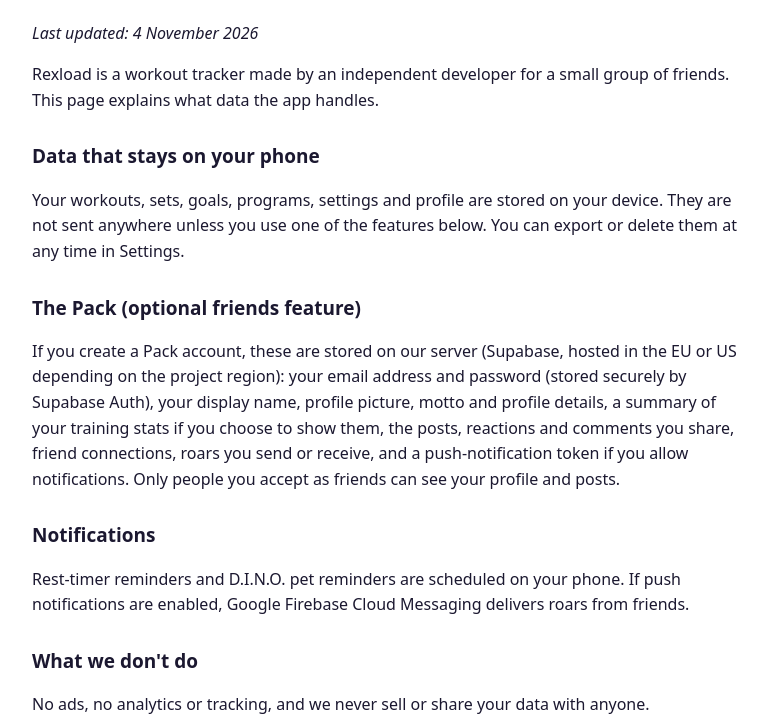
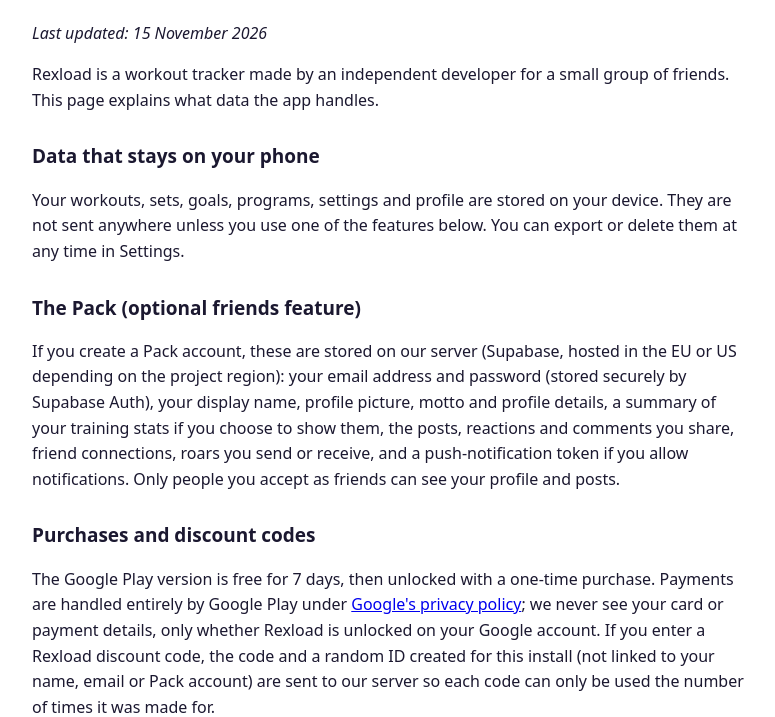
Before and after one commit to actualraptor/rexload-privacy, a plain HTML site: page index.html in a window 1280 px wide. Shown: the part 83-800 px from the top of the page, without its empty margins (248-1023 px from the left). Drawn offline with Linux system fonts and the light colour scheme.

Commit message:
Privacy policy: purchases and discount codes

```diff
--- a/index.html
+++ b/index.html
@@ -1,16 +1,18 @@
 <!doctype html><html lang="en"><head><meta charset="utf-8"><meta name="viewport" content="width=device-width,initial-scale=1"><title>Rexload privacy policy</title>
 <style>body{font:16px/1.6 system-ui,sans-serif;max-width:720px;margin:40px auto;padding:0 18px;color:#1b1830}h1{font-size:28px}h2{font-size:19px;margin-top:28px}</style></head><body>
 <h1>Rexload privacy policy</h1>
-<p><i>Last updated: 4 November 2026</i></p>
+<p><i>Last updated: 15 November 2026</i></p>
 <p>Rexload is a workout tracker made by an independent developer for a small group of friends. This page explains what data the app handles.</p>
 <h2>Data that stays on your phone</h2>
 <p>Your workouts, sets, goals, programs, settings and profile are stored on your device. They are not sent anywhere unless you use one of the features below. You can export or delete them at any time in Settings.</p>
 <h2>The Pack (optional friends feature)</h2>
 <p>If you create a Pack account, these are stored on our server (Supabase, hosted in the EU or US depending on the project region): your email address and password (stored securely by Supabase Auth), your display name, profile picture, motto and profile details, a summary of your training stats if you choose to show them, the posts, reactions and comments you share, friend connections, roars you send or receive, and a push-notification token if you allow notifications. Only people you accept as friends can see your profile and posts.</p>
+<h2>Purchases and discount codes</h2>
+<p>The Google Play version is free for 7 days, then unlocked with a one-time purchase. Payments are handled entirely by Google Play under <a href="https://policies.google.com/privacy">Google's privacy policy</a>; we never see your card or payment details, only whether Rexload is unlocked on your Google account. If you enter a Rexload discount code, the code and a random ID created for this install (not linked to your name, email or Pack account) are sent to our server so each code can only be used the number of times it was made for.</p>
 <h2>Notifications</h2>
 <p>Rest-timer reminders and D.I.N.O. pet reminders are scheduled on your phone. If push notifications are enabled, Google Firebase Cloud Messaging delivers roars from friends.</p>
 <h2>What we don't do</h2>
-<p>No ads, no analytics or tracking, and we never sell or share your data with anyone.</p>
+<p>No ads, no subscriptions, no analytics or tracking, and we never sell or share your data with anyone.</p>
 <h2 id="delete">Deleting your data</h2>
 <p>In the app: Settings → Pack account → <b>Delete my Pack account</b> deletes your account and everything linked to it from the server immediately. Settings → Reset deletes your workout data on the phone. You can also ask for deletion by email (below).</p>
 <h2>Contact</h2>
```
